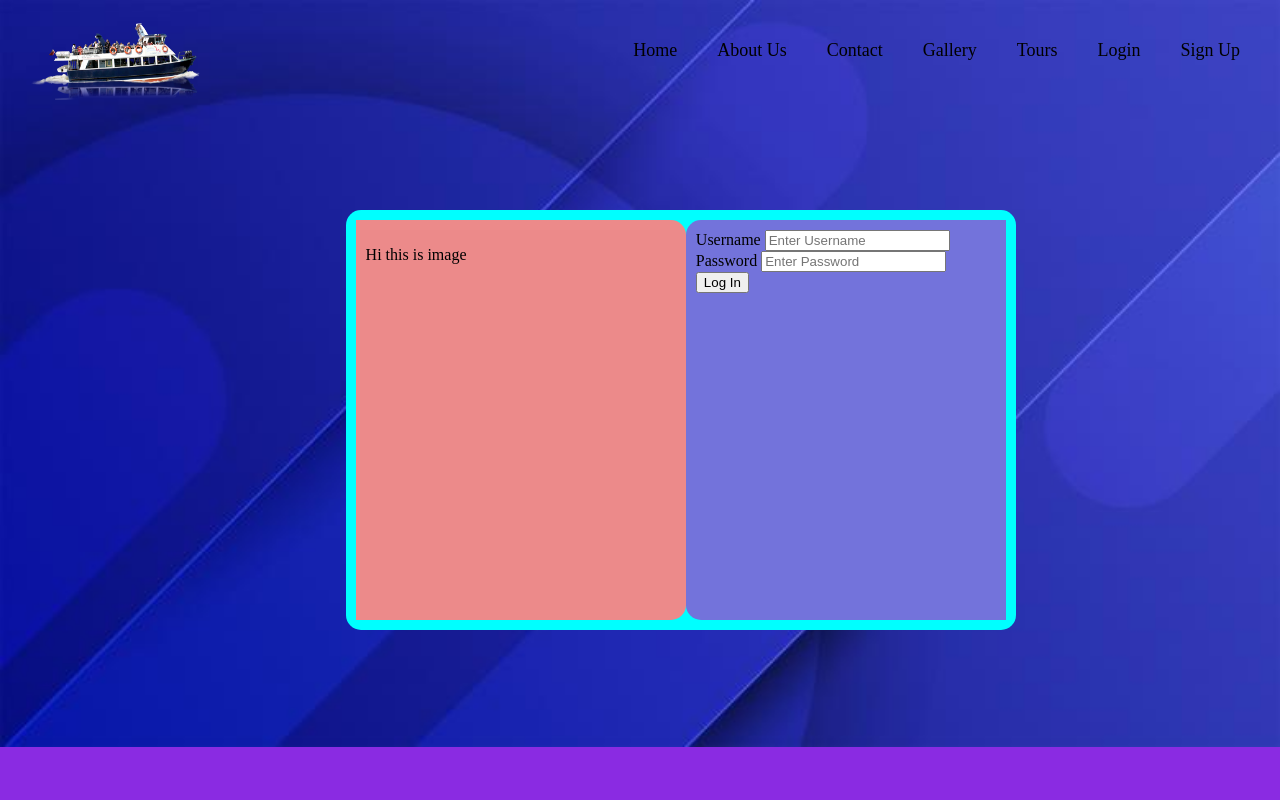
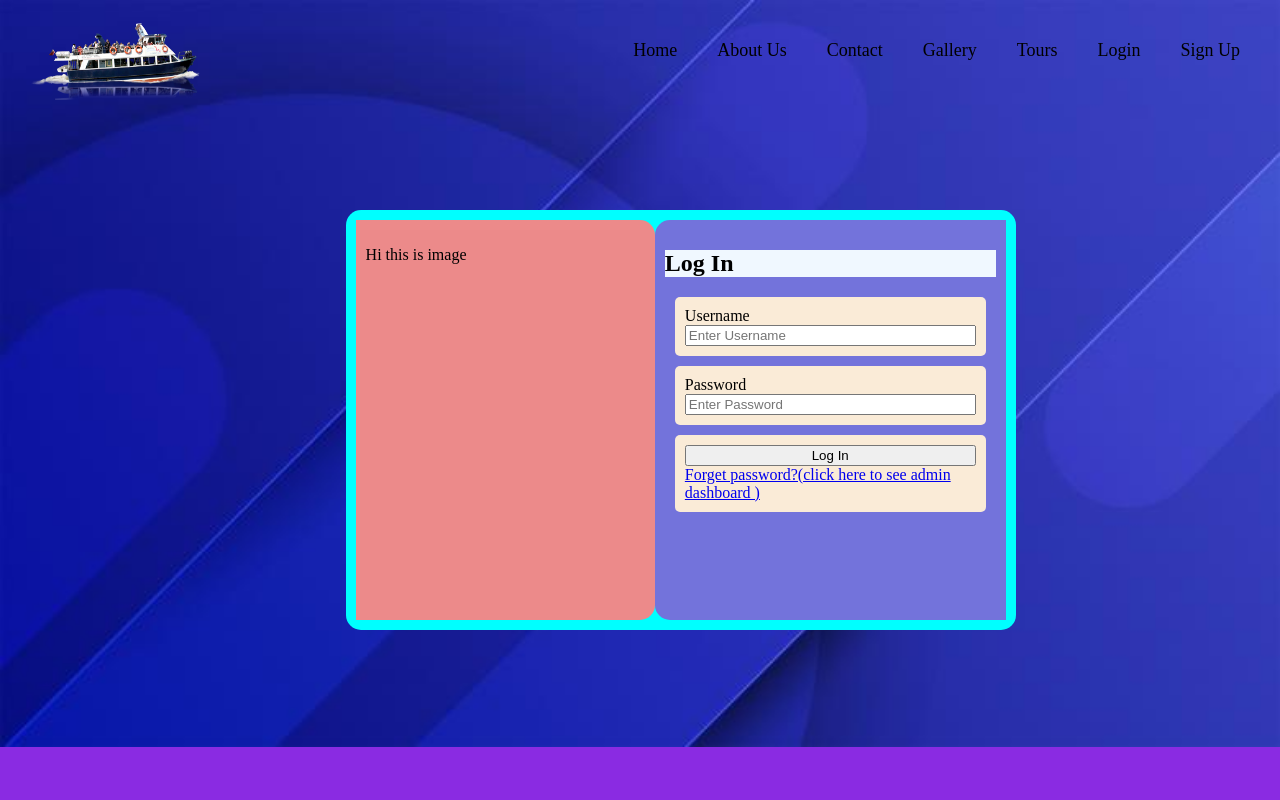
Before and after one commit to Gayashaan/Boat_Safari_Management_System, a PHP site: page /admin/adminloging.html in a window 1280 px wide. Run offline with PHP 8.4, Linux system fonts and the light colour scheme.

Commit message:
admin loging half complete

```diff
--- a/admin/adminloging.html
+++ b/admin/adminloging.html
@@ -34,12 +34,23 @@
                 <div class="imgwrap">
                     <p>Hi this is image</p>
                 </div>
-                <form action="adminloging.html" method="post">
-                    <label for="username">Username</label>
-                    <input type="text" name="username" id="username" placeholder="Enter Username">
-                    <label for="password">Password</label>
-                    <input type="password" name="password" id="password" placeholder="Enter Password">
-                    <input type="submit" value="Log In">
+                <form action="" method="post">
+                    <h2>Log In</h6>
+                    <div class="inputs">
+                        <label for="username">Username</label>
+                        <input type="text" name="username" id="username" placeholder="Enter Username">
+                    </div>
+
+                    <div class="inputs">
+                        <label for="password">Password</label>
+                        <input type="password" name="password" id="password" placeholder="Enter Password">
+                    </div>
+
+                    <div class="inputs" id="">
+                        <input type="submit" value="Log In">
+                        <a href="./dashboard.html">Forget password?(click here to see admin dashboard )</a>
+                    </div>
+
                 </form>
             </div>
 
--- a/admin/css/adminloging.css
+++ b/admin/css/adminloging.css
@@ -50,11 +50,23 @@ html,body{
     border-radius: 15px 0px 0px 15px;
 
 }
+.wrap > .formwrap > form > h2{
+    background-color: aliceblue;
+}
+.wrap > .formwrap > form > .inputs{
+    display: flex;
+    flex-direction: column;
+    background-color: antiquewhite;
+    margin: 10px;
+    padding: 10px;
+    border-radius: 5px;
+    border: none;
+    outline: none;
+}
 
 .wrap > .formwrap > .imgwrap{
     background-color: rgb(236, 138, 138);
-    width: 90%;
-
+    width: 50%;
     padding: 10px;
     border-radius: 0px 15px 15px 0px;
 
```
